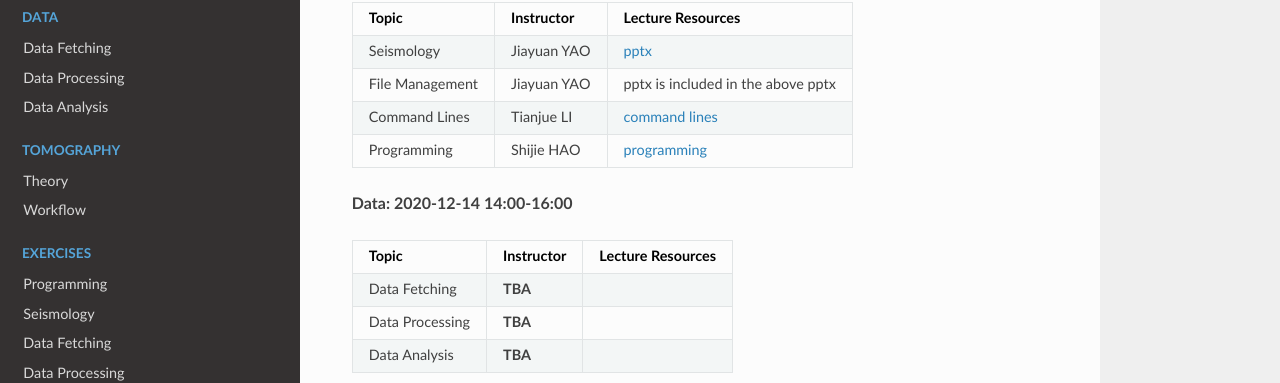
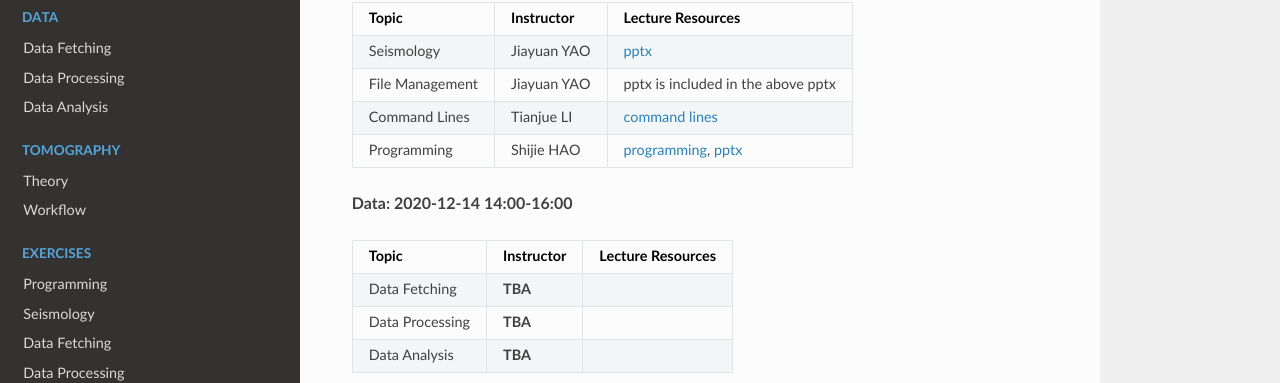
Before and after one commit to MIGG-NTU/SeisTomo_Tutorials, a Sphinx documentation site: the page built from source/index.rst, in a window 1280 px wide and 900 px high. Shown: the part 262-645 px from the top of the window. Built offline with Sphinx 7.4.7 and the Read the Docs theme 2.0.0, drawn with Linux system fonts in a browser that asks for light colours.

Commit message:
House jaay patch 1 (#65)
* Add files via upload

* Update index.rst

```diff
--- a/source/index.rst
+++ b/source/index.rst
@@ -12,7 +12,7 @@ Topic            Instructor   Lecture Resources
 Seismology       Jiayuan YAO  `pptx <https://github.com/MIGG-NTU/SeisTomo_Tutorials/raw/main/source/download/seismology-file-management.pptx>`__
 File Management  Jiayuan YAO  pptx is included in the above pptx
 Command Lines    Tianjue LI   `command lines <https://github.com/MIGG-NTU/SeisTomo_Tutorials/raw/main/source/download/command-lines.tar>`__
-Programming      Shijie HAO   `programming <https://github.com/MIGG-NTU/SeisTomo_Tutorials/raw/main/source/download/programming.tar>`__
+Programming      Shijie HAO   `programming <https://github.com/MIGG-NTU/SeisTomo_Tutorials/raw/main/source/download/programming.tar>`__, `pptx <https://github.com/MIGG-NTU/SeisTomo_Tutorials/raw/main/source/download/2020-12-07-programming.pptx>`__
 ===============  ============ ===================
 
 **Data: 2020-12-14 14:00-16:00**
```
Also changed, not shown: 1 other file.
